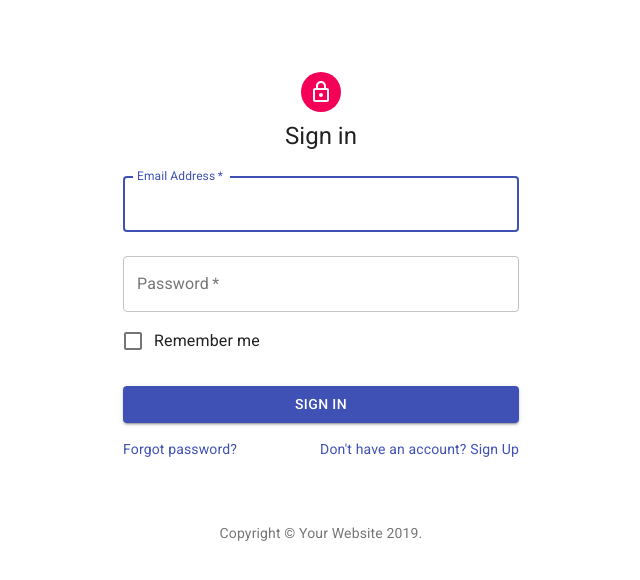
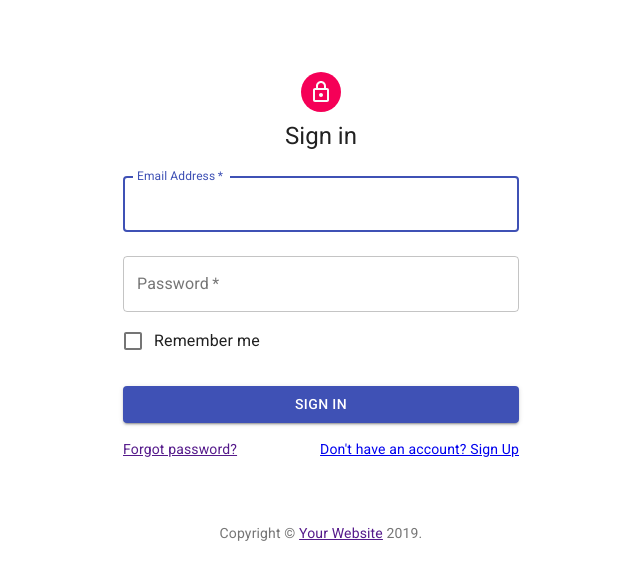
Before and after one commit to auzanassdq/react-route-api, a React (Create React App) app: page /sign-in in a window 1280 px wide. Shown: the top 580 px of the page, without its empty margins (319-959 px from the left). Built offline with nearby package versions, Linux system fonts and the light colour scheme.

Commit message:
link to sign-inand sign up

```diff
--- a/src/components/SignIn.js
+++ b/src/components/SignIn.js
@@ -5,13 +5,17 @@
 import TextField from "@material-ui/core/TextField";
 import FormControlLabel from "@material-ui/core/FormControlLabel";
 import Checkbox from "@material-ui/core/Checkbox";
-import Link from "@material-ui/core/Link";
+//import Link from "@material-ui/core/Link";
 import Grid from "@material-ui/core/Grid";
 import Box from "@material-ui/core/Box";
 import LockOutlinedIcon from "@material-ui/icons/LockOutlined";
 import Typography from "@material-ui/core/Typography";
 import { makeStyles } from "@material-ui/core/styles";
 import Container from "@material-ui/core/Container";
+import {
+  BrowserRouter as Router,
+  Route, Link
+} from "react-router-dom";
 
 function Copyright() {
   return (
@@ -141,7 +145,7 @@
               </Link>
             </Grid>
             <Grid item>
-              <Link href="#" variant="body2">
+              <Link to="/sign-up" variant="body2">
                 {"Don't have an account? Sign Up"}
               </Link>
             </Grid>
--- a/src/components/SignUp.js
+++ b/src/components/SignUp.js
@@ -5,13 +5,16 @@
 import TextField from "@material-ui/core/TextField";
 import FormControlLabel from "@material-ui/core/FormControlLabel";
 import Checkbox from "@material-ui/core/Checkbox";
-import Link from "@material-ui/core/Link";
 import Grid from "@material-ui/core/Grid";
 import Box from "@material-ui/core/Box";
 import LockOutlinedIcon from "@material-ui/icons/LockOutlined";
 import Typography from "@material-ui/core/Typography";
 import { makeStyles } from "@material-ui/core/styles";
 import Container from "@material-ui/core/Container";
+import {
+  BrowserRouter as Router,
+  Route, Link
+} from "react-router-dom";
 
 function Copyright() {
   return (
@@ -160,7 +163,7 @@
           </Button>
           <Grid container justify="flex-end">
             <Grid item>
-              <Link href="#" variant="body2">
+              <Link to="/sign-in" variant="body2">d
                 Already have an account? Sign in
               </Link>
             </Grid>
```
